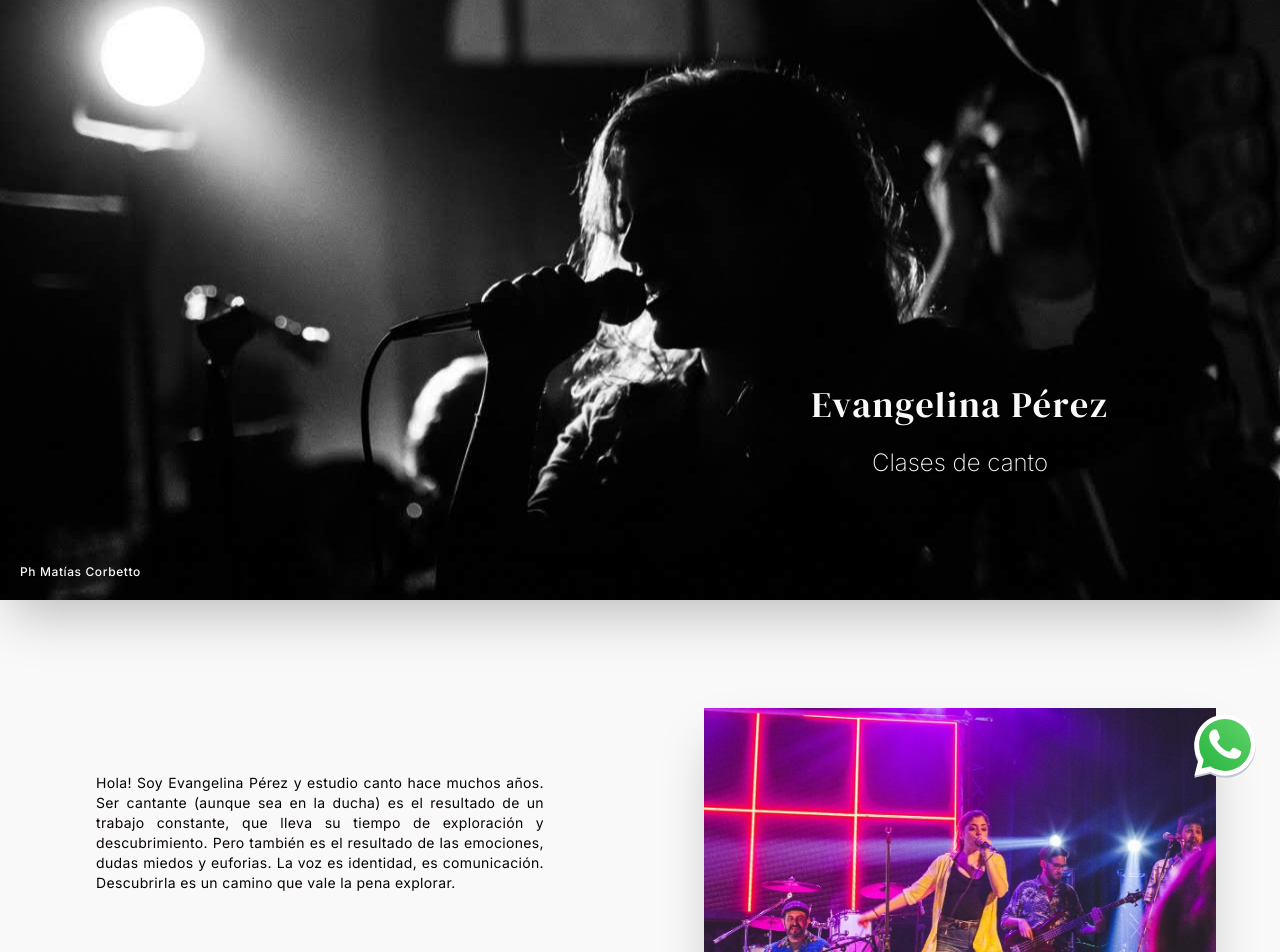
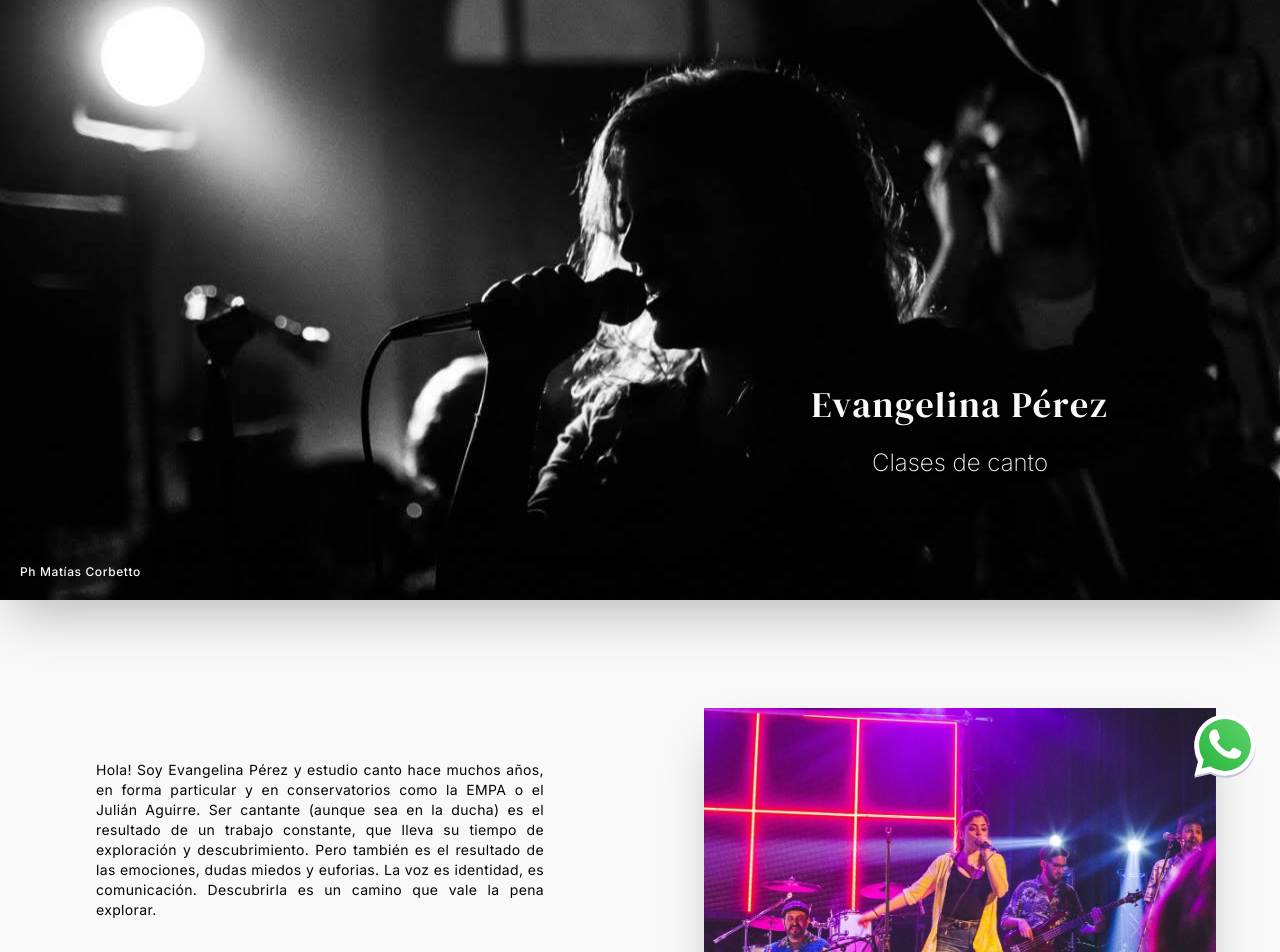
Before and after one commit to rodrigo0109/clases_canto, a Next.js app: page / in a window 1280 px wide. Shown: the top 952 px of the page. Built offline with nearby package versions, Linux system fonts and the light colour scheme; a web font is replaced by a local one.

Commit message:
text about

```diff
--- a/src/components/general/About.jsx
+++ b/src/components/general/About.jsx
@@ -7,11 +7,9 @@ const About = () => {
         <div className='xl:w-[70%] xs:w-full h-full m-auto text-main-black xs:text-sm 2xl:text-lg text-justify tracking-wide flex flex-col justify-evenly'>
           <div>
             <p>
-            Hola! Soy Evangelina Pérez y estudio canto hace muchos años.
-            Ser cantante (aunque sea en la ducha) es el resultado de un trabajo constante, que lleva su tiempo de exploración y descubrimiento.
-            Pero también es el resultado de las emociones, dudas miedos y euforias.
-            La voz es identidad, es comunicación.
-            Descubrirla es un camino que vale la pena explorar.
+              Hola! Soy Evangelina Pérez y estudio canto hace muchos años, en forma particular y en conservatorios como la EMPA o el Julián Aguirre.
+              Ser cantante (aunque sea en la ducha) es el resultado de un trabajo constante, que lleva su tiempo de exploración y descubrimiento. Pero también es el resultado de las emociones, dudas miedos y euforias.
+              La voz es identidad, es comunicación. Descubrirla es un camino que vale la pena explorar.
             </p>
           </div>
           <div>
--- a/src/components/general/Workspace.jsx
+++ b/src/components/general/Workspace.jsx
@@ -20,7 +20,7 @@ const Workspace = () => {
                 <div className='xs:w-full xl:w-[80%] h-full bg-workspace bg-center bg-cover bg-no-repeat shadow-2xl m-auto'></div>
             </div>
             <div className='xs:w-full xl:w-[50%] xl:h-[80%]'  data-aos="fade-left" data-aos-duration="1000">
-                <div className='xs:w-[80%] xl:w-[70%] h-full m-auto text-main-black xs:text-sm 2xl:text-md text-justify tracking-wide flex flex-col justify-evenly'>
+                <div className='xs:w-[80%] xl:w-[70%] h-full m-auto text-main-black xs:text-sm 2xl:text-lg text-justify tracking-wide flex flex-col justify-evenly'>
                     <h3 className={`xs:text-xl xs:mb-5 2xl:text-4xl font-semibold text-center`}>Información sobre las clases</h3>
                     <div>
                         <p>
```
